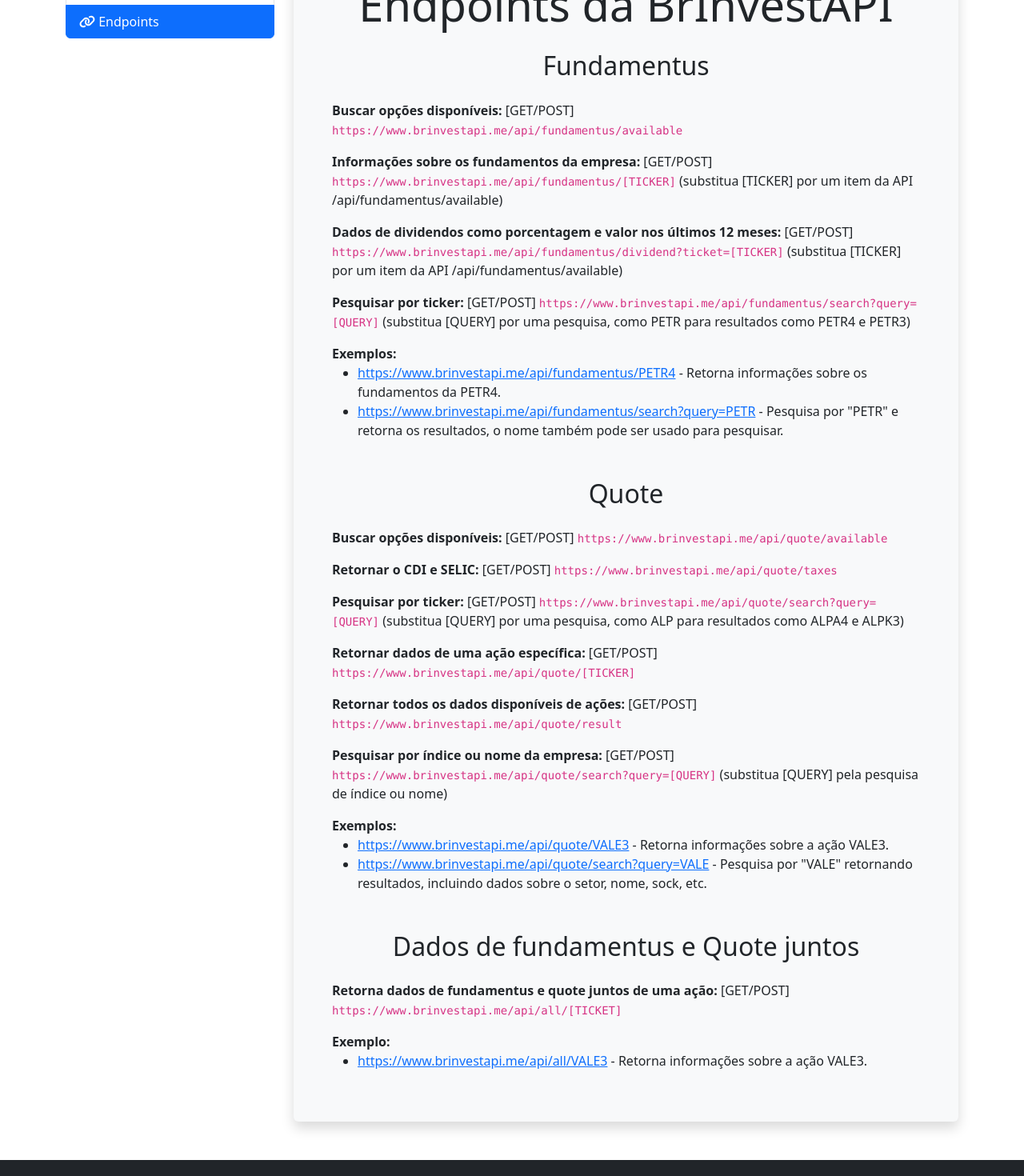
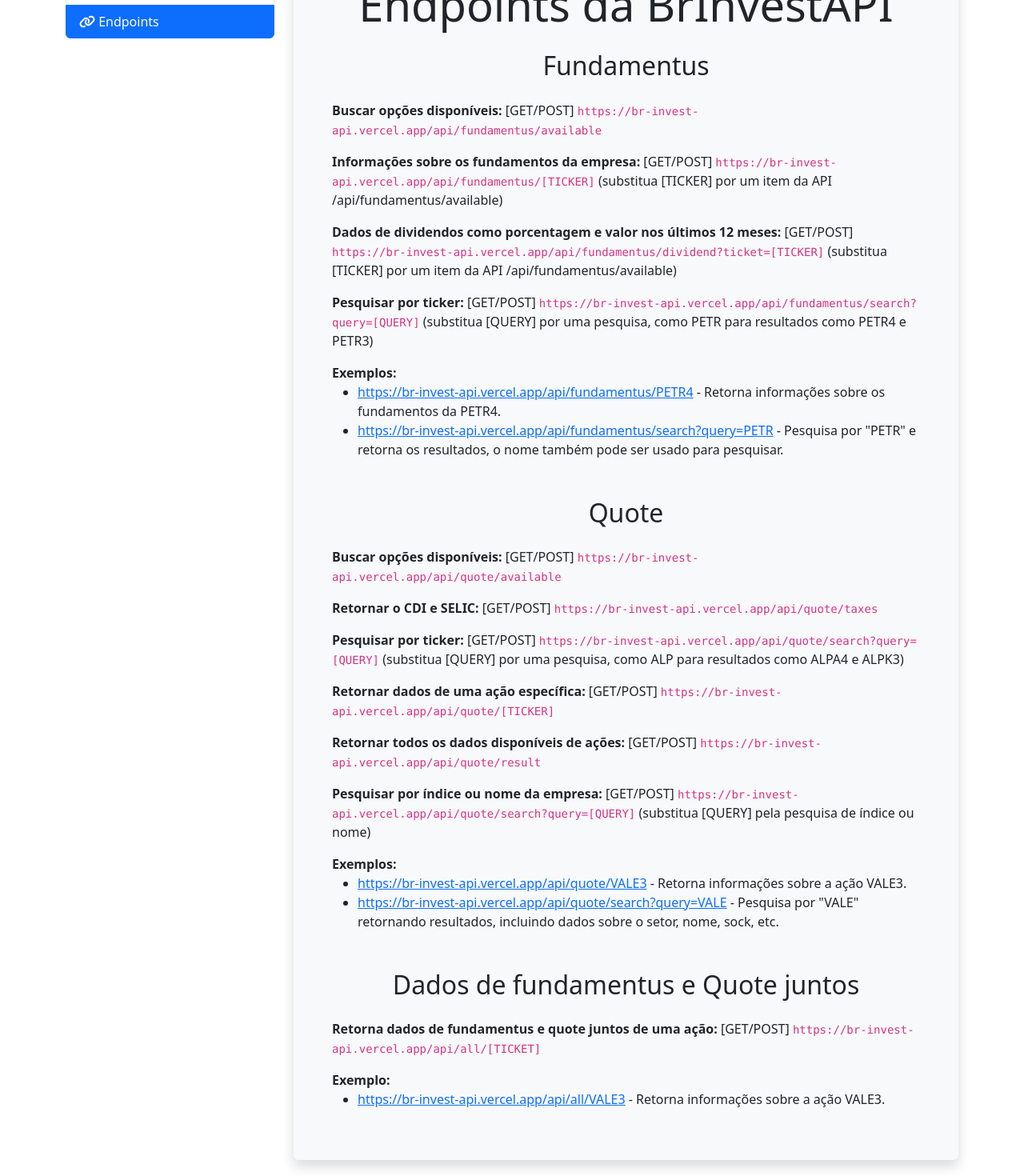
Before and after one commit to GeovaneDev/B3API, a Next.js app: page /docs/endpoints in a window 1280 px wide. Shown: the part 200-1670 px from the top of the page at 80% size. Built offline with nearby package versions, Linux system fonts and the light colour scheme.

Commit message:
Pequenas Melhorias

```diff
--- a/app/globals.css
+++ b/app/globals.css
@@ -0,0 +1,4 @@
+.dark-mode {
+    background-color: #1a1a1a;
+    color: #fff;
+}
--- a/package.json
+++ b/package.json
@@ -1,6 +1,6 @@
 {
   "name": "brinvestapi",
-  "version": "1.2.4",
+  "version": "1.2.5",
   "private": true,
   "scripts": {
     "dev": "next dev",
--- a/pages/docs.js
+++ b/pages/docs.js
@@ -79,14 +79,12 @@
 
         <div className="alert alert-warning" role="alert">
           A BrInvestAPI está em constante desenvolvimento. Caso encontre bugs ou tenha sugestões, por favor, relate-os em nossos{' '}
-                <a href="https://github.com/GeovaneDev/BrInvestAPI/issues" className="fw-bold text-decoration-none">Issues no GitHub</a>
-                .
+          <a href="https://github.com/GeovaneDev/BrInvestAPI/issues" className="fw-bold text-decoration-none">Issues no GitHub</a>.
         </div>
 
         <p className="lead">
           Bem-vindo à documentação oficial da BrInvestAPI. Antes de começar, certifique-se de ler nossos{' '}
-                <Link href="/terms" passHref className="fw-bold text-decoration-none">Termos de Uso</Link>
-                . A BrInvestAPI fornece dados do mercado de ações brasileiro e não exige autenticação para acesso.
+          <Link href="/terms" passHref className="fw-bold text-decoration-none">Termos de Uso</Link>. A BrInvestAPI fornece dados do mercado de ações brasileiro e não exige autenticação para acesso.
         </p>
 
         <div className="border-top mt-4 pt-4">
--- a/pages/docs/endpoints.js
+++ b/pages/docs/endpoints.js
@@ -81,28 +81,28 @@
                                 <h2 className="text-center mb-4">Fundamentus</h2>
                                 <p>
                                     <strong>Buscar opções disponíveis:</strong> [GET/POST]{' '}
-                                    <code>https://www.brinvestapi.me/api/fundamentus/available</code>
+                                    <code>https://br-invest-api.vercel.app/api/fundamentus/available</code>
                                 </p>
                                 <p>
                                     <strong>Informações sobre os fundamentos da empresa:</strong> [GET/POST]{' '}
-                                    <code>https://www.brinvestapi.me/api/fundamentus/[TICKER]</code> (substitua [TICKER] por um item da API /api/fundamentus/available)
+                                    <code>https://br-invest-api.vercel.app/api/fundamentus/[TICKER]</code> (substitua [TICKER] por um item da API /api/fundamentus/available)
                                 </p>
                                 <p>
                                     <strong>Dados de dividendos como porcentagem e valor nos últimos 12 meses:</strong> [GET/POST]{' '}
-                                    <code>https://www.brinvestapi.me/api/fundamentus/dividend?ticket=[TICKER]</code> (substitua [TICKER] por um item da API /api/fundamentus/available)
+                                    <code>https://br-invest-api.vercel.app/api/fundamentus/dividend?ticket=[TICKER]</code> (substitua [TICKER] por um item da API /api/fundamentus/available)
                                 </p>
                                 <p>
                                     <strong>Pesquisar por ticker:</strong> [GET/POST]{' '}
-                                    <code>https://www.brinvestapi.me/api/fundamentus/search?query=[QUERY]</code> (substitua [QUERY] por uma pesquisa, como PETR para resultados como PETR4 e PETR3)
+                                    <code>https://br-invest-api.vercel.app/api/fundamentus/search?query=[QUERY]</code> (substitua [QUERY] por uma pesquisa, como PETR para resultados como PETR4 e PETR3)
                                 </p>
                                 <div className="mt-3">
                                     <strong>Exemplos:</strong>
                                     <ul>
                                         <li>
-                                            <Link href="https://www.brinvestapi.me/api/fundamentus/PETR4" passHref target="_blank">https://www.brinvestapi.me/api/fundamentus/PETR4</Link> - Retorna informações sobre os fundamentos da PETR4.
+                                            <Link href="https://br-invest-api.vercel.app/api/fundamentus/PETR4" passHref target="_blank">https://br-invest-api.vercel.app/api/fundamentus/PETR4</Link> - Retorna informações sobre os fundamentos da PETR4.
                                         </li>
                                         <li>
-                                            <Link href="https://www.brinvestapi.me/api/fundamentus/search?query=PETR" passHref target="_blank">https://www.brinvestapi.me/api/fundamentus/search?query=PETR</Link> - Pesquisa por "PETR" e retorna os resultados, o nome também pode ser usado para pesquisar.
+                                            <Link href="https://br-invest-api.vercel.app/api/fundamentus/search?query=PETR" passHref target="_blank">https://br-invest-api.vercel.app/api/fundamentus/search?query=PETR</Link> - Pesquisa por "PETR" e retorna os resultados, o nome também pode ser usado para pesquisar.
                                         </li>
                                     </ul>
                                 </div>
@@ -112,51 +112,52 @@
                                 <h2 className="text-center mb-4">Quote</h2>
                                 <p>
                                     <strong>Buscar opções disponíveis:</strong> [GET/POST]{' '}
-                                    <code>https://www.brinvestapi.me/api/quote/available</code>
+                                    <code>https://br-invest-api.vercel.app/api/quote/available</code>
                                 </p>
                                 <p>
                                     <strong>Retornar o CDI e SELIC:</strong> [GET/POST]{' '}
-                                    <code>https://www.brinvestapi.me/api/quote/taxes</code>
+                                    <code>https://br-invest-api.vercel.app/api/quote/taxes</code>
                                 </p>
                                 <p>
                                     <strong>Pesquisar por ticker:</strong> [GET/POST]{' '}
-                                    <code>https://www.brinvestapi.me/api/quote/search?query=[QUERY]</code> (substitua [QUERY] por uma pesquisa, como ALP para resultados como ALPA4 e ALPK3)
+                                    <code>https://br-invest-api.vercel.app/api/quote/search?query=[QUERY]</code> (substitua [QUERY] por uma pesquisa, como ALP para resultados como ALPA4 e ALPK3)
                                 </p>
                                 <p>
                                     <strong>Retornar dados de uma ação específica:</strong> [GET/POST]{' '}
-                                    <code>https://www.brinvestapi.me/api/quote/[TICKER]</code>
+                                    <code>https://br-invest-api.vercel.app/api/quote/[TICKER]</code>
                                 </p>
                                 <p>
                                     <strong>Retornar todos os dados disponíveis de ações:</strong> [GET/POST]{' '}
-                                    <code>https://www.brinvestapi.me/api/quote/result</code>
+                                    <code>https://br-invest-api.vercel.app/api/quote/result</code>
                                 </p>
                                 <p>
                                     <strong>Pesquisar por índice ou nome da empresa:</strong> [GET/POST]{' '}
-                                    <code>https://www.brinvestapi.me/api/quote/search?query=[QUERY]</code> (substitua [QUERY] pela pesquisa de índice ou nome)
+                                    <code>https://br-invest-api.vercel.app/api/quote/search?query=[QUERY]</code> (substitua [QUERY] pela pesquisa de índice ou nome)
                                 </p>
                                 <div className="mt-3">
                                     <strong>Exemplos:</strong>
                                     <ul>
                                         <li>
-                                            <Link href="https://www.brinvestapi.me/api/quote/VALE3" passHref target="_blank">https://www.brinvestapi.me/api/quote/VALE3</Link> - Retorna informações sobre a ação VALE3.
+                                            <Link href="https://br-invest-api.vercel.app/api/quote/VALE3" passHref target="_blank">https://br-invest-api.vercel.app/api/quote/VALE3</Link> - Retorna informações sobre a ação VALE3.
                                         </li>
                                         <li>
-                                            <Link href="https://www.brinvestapi.me/api/quote/search?query=VALE" passHref target="_blank">https://www.brinvestapi.me/api/quote/search?query=VALE</Link> - Pesquisa por "VALE" retornando resultados, incluindo dados sobre o setor, nome, sock, etc.
+                                            <Link href="https://br-invest-api.vercel.app/api/quote/search?query=VALE" passHref target="_blank">https://br-invest-api.vercel.app/api/quote/search?query=VALE</Link> - Pesquisa por "VALE" retornando resultados, incluindo dados sobre o setor, nome, sock, etc.
                                         </li>
                                     </ul>
                                 </div>
                             </div>
+
                             <div className="endpoint-section mt-5">
                                 <h2 className="text-center mb-4">Dados de fundamentus e Quote juntos</h2>
                                 <p>
                                     <strong>Retorna dados de fundamentus e quote juntos de uma ação:</strong> [GET/POST]{' '}
-                                    <code>https://www.brinvestapi.me/api/all/[TICKET]</code>
+                                    <code>https://br-invest-api.vercel.app/api/all/[TICKET]</code>
                                 </p>
                                 <div className="mt-3">
                                     <strong>Exemplo:</strong>
                                     <ul>
                                         <li>
-                                            <Link href="https://www.brinvestapi.me/api/all/VALE3" passHref target="_blank">https://www.brinvestapi.me/api/all/VALE3</Link> - Retorna informações sobre a ação VALE3.
+                                            <Link href="https://br-invest-api.vercel.app/api/all/VALE3" passHref target="_blank">https://br-invest-api.vercel.app/api/all/VALE3</Link> - Retorna informações sobre a ação VALE3.
                                         </li>
                                     </ul>
                                 </div>
--- a/pages/docs/introduction.js
+++ b/pages/docs/introduction.js
@@ -78,7 +78,7 @@
               <h1 className="display-4 text-center mb-4">Introdução à BrInvestAPI</h1>
 
               <p className="lead">
-                Bem-vindo à BrInvestAPI, sua fonte para dados em tempo real do mercado de ações brasileiro. Nossa API oferece uma variedade de informações financeiras. Confira abaixo:
+                Bem-vindo à BrInvestAPI, sua fonte confiável para dados em tempo real do mercado de ações brasileiro. Nossa API oferece uma variedade de informações financeiras. Confira abaixo:
               </p>
 
               <div className="row mt-5">
--- a/pages/terms.js
+++ b/pages/terms.js
@@ -68,9 +68,10 @@
       <Navbar />
 
       <div className="container mt-5">
-        <div className="bg-light p-5 rounded shadow">
+        <div className="bg-light text-dark p-5 rounded shadow">
           <h1 className="display-5 mb-4 text-center">Termos de Serviço</h1>
 
+          {/* Informações sobre o projeto */}
           <div className="alert alert-info" role="alert">
             Este é um projeto sem fins lucrativos e um hobby do desenvolvedor{' '}
             <a
```
Also changed, not shown: 1 other file (tests, documents, lock files or other folders). Lines whose indentation alone changed are shown as unchanged.
